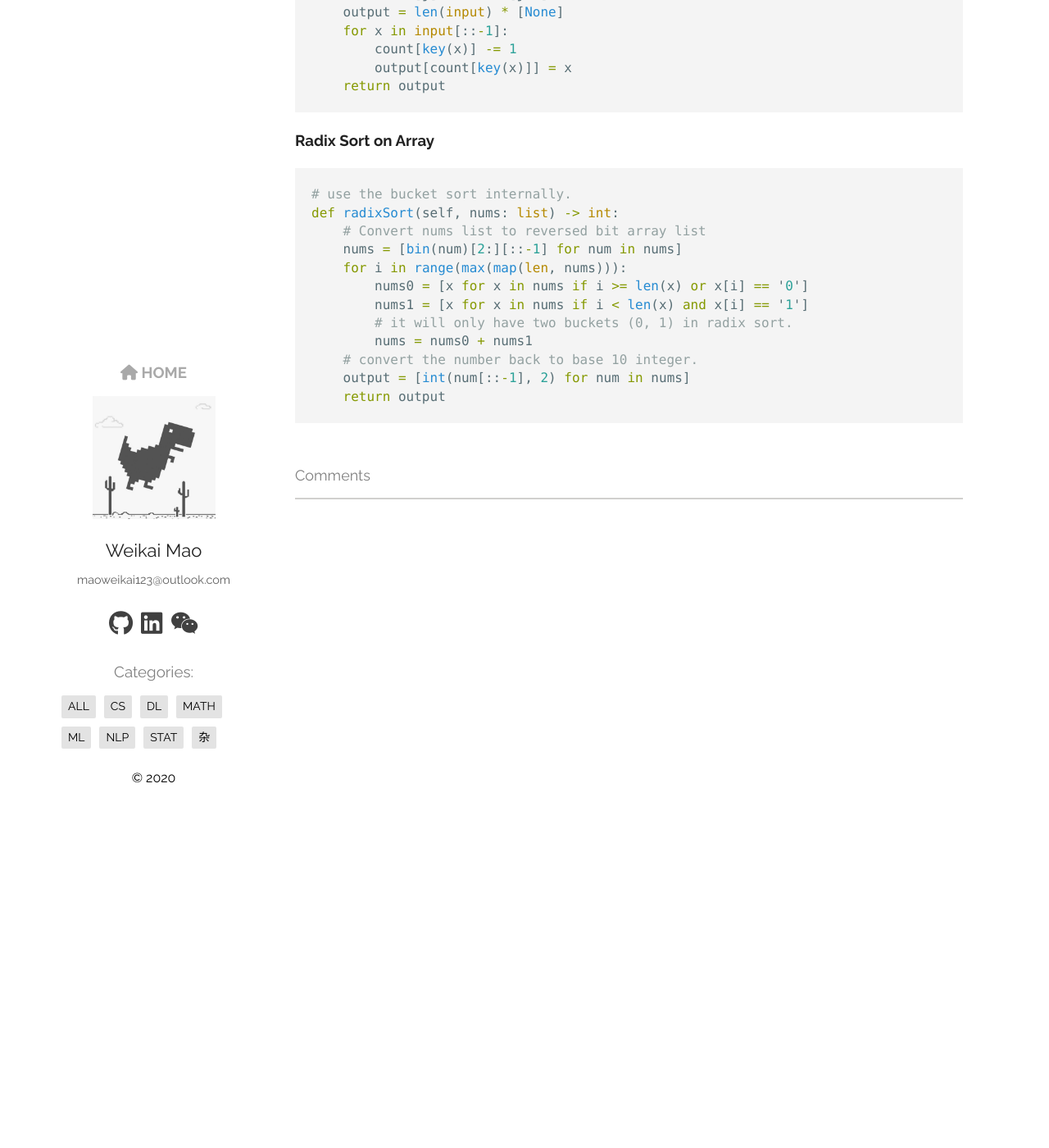
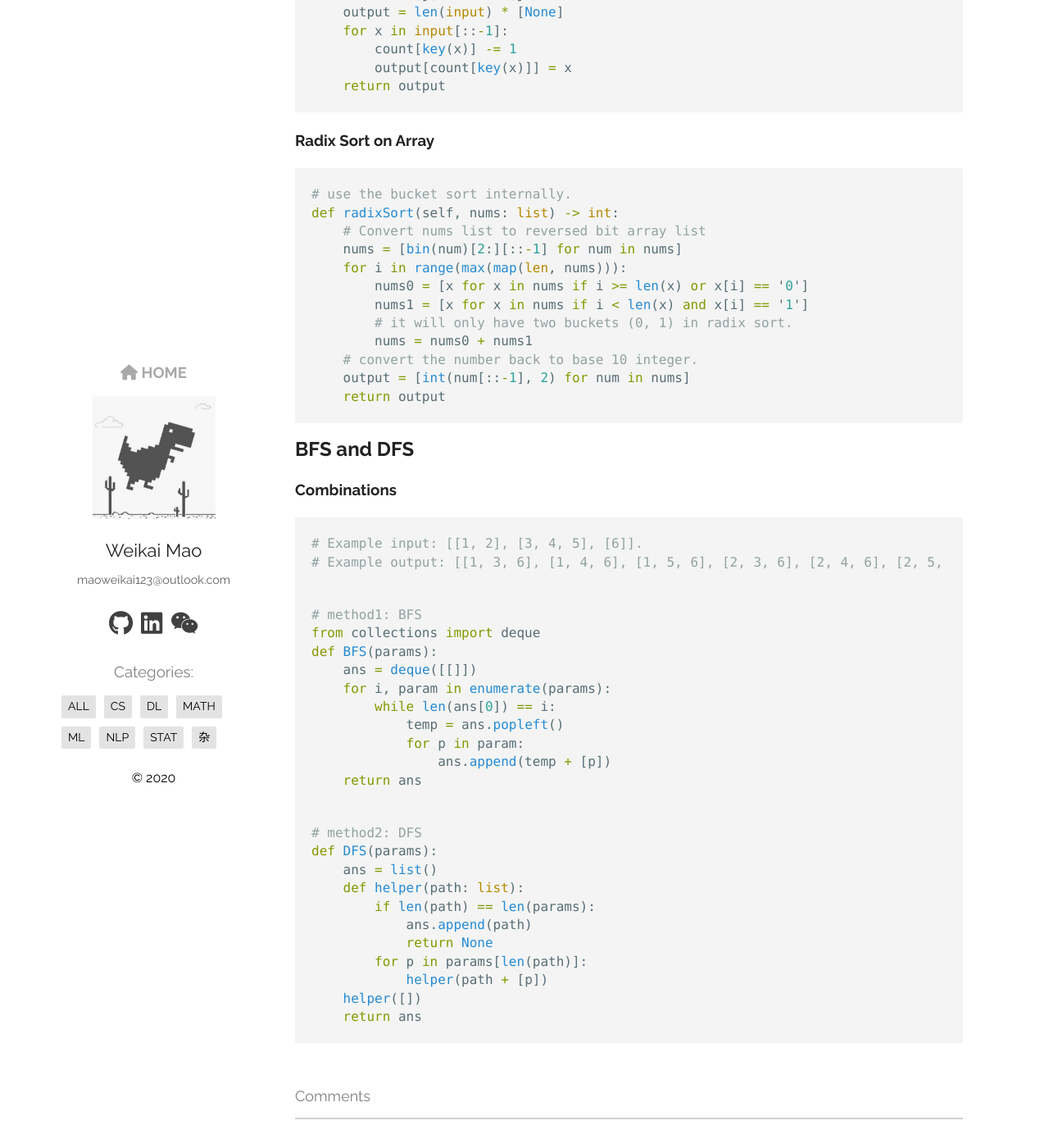
Before and after one commit to WalkerMao/walkermao.github.io, a Jekyll site: the page built from _posts/2020-02-20-implementation-of-basic-algorithms.md, in a window 1280 px wide and 1400 px high, scrolled down 5287 px. Shown: the whole window at 82% size. Built offline with Jekyll 4.4.1, drawn with Linux system fonts in a browser that asks for light colours; nearby versions of some CDN libraries; comment, search, counter and statistics services are not loaded.

Commit message:
add code for combinations

````diff
--- a/_posts/2020-02-20-implementation-of-basic-algorithms.md
+++ b/_posts/2020-02-20-implementation-of-basic-algorithms.md
@@ -260,3 +260,39 @@
     output = [int(num[::-1], 2) for num in nums]
     return output
 ```
+
+## BFS and DFS
+
+### Combinations
+
+```python
+# Example input: [[1, 2], [3, 4, 5], [6]].
+# Example output: [[1, 3, 6], [1, 4, 6], [1, 5, 6], [2, 3, 6], [2, 4, 6], [2, 5, 6]].
+```
+
+```python
+# method1: BFS
+from collections import deque
+def BFS(params):
+    ans = deque([[]])
+    for i, param in enumerate(params):
+        while len(ans[0]) == i:
+            temp = ans.popleft()
+            for p in param:
+                ans.append(temp + [p])
+    return ans
+```
+
+```python
+# method2: DFS
+def DFS(params):
+    ans = list()
+    def helper(path: list):
+        if len(path) == len(params):
+            ans.append(path)
+            return None
+        for p in params[len(path)]:
+            helper(path + [p])
+    helper([])
+    return ans
+```
````
